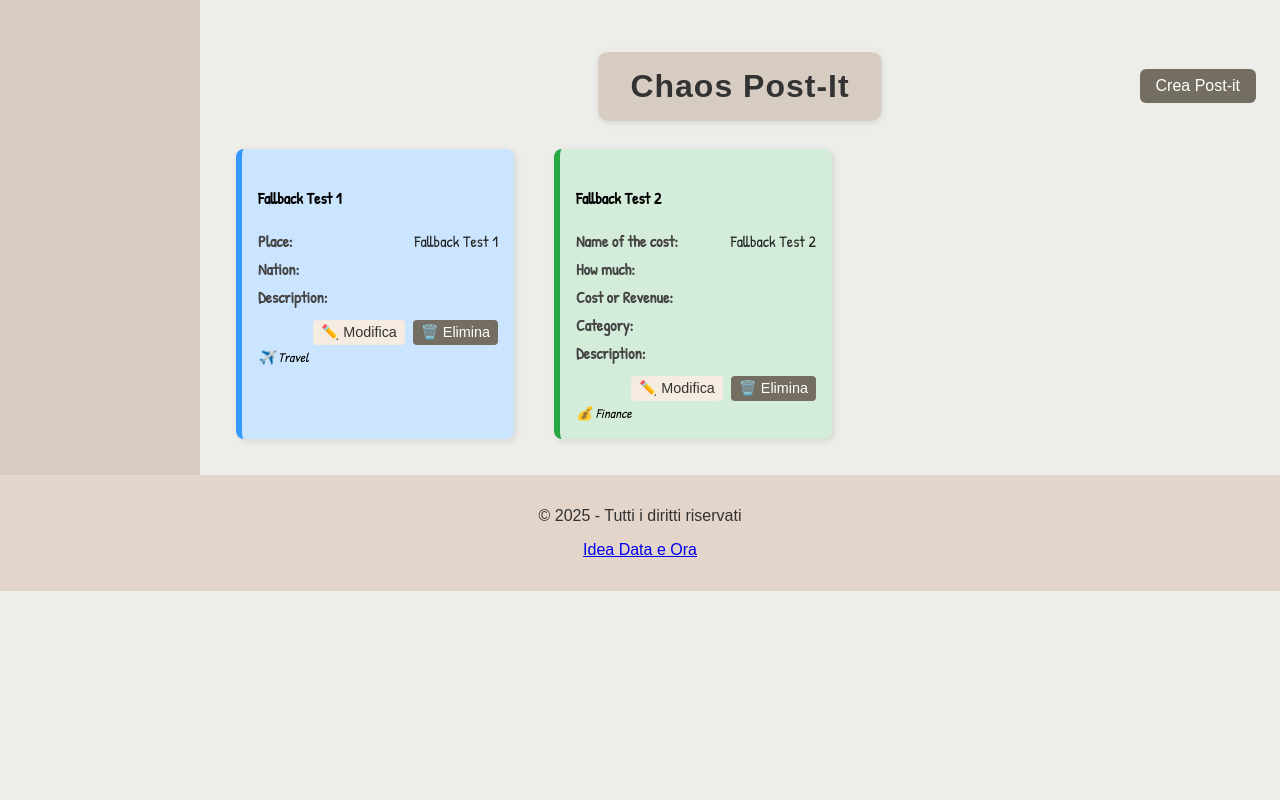
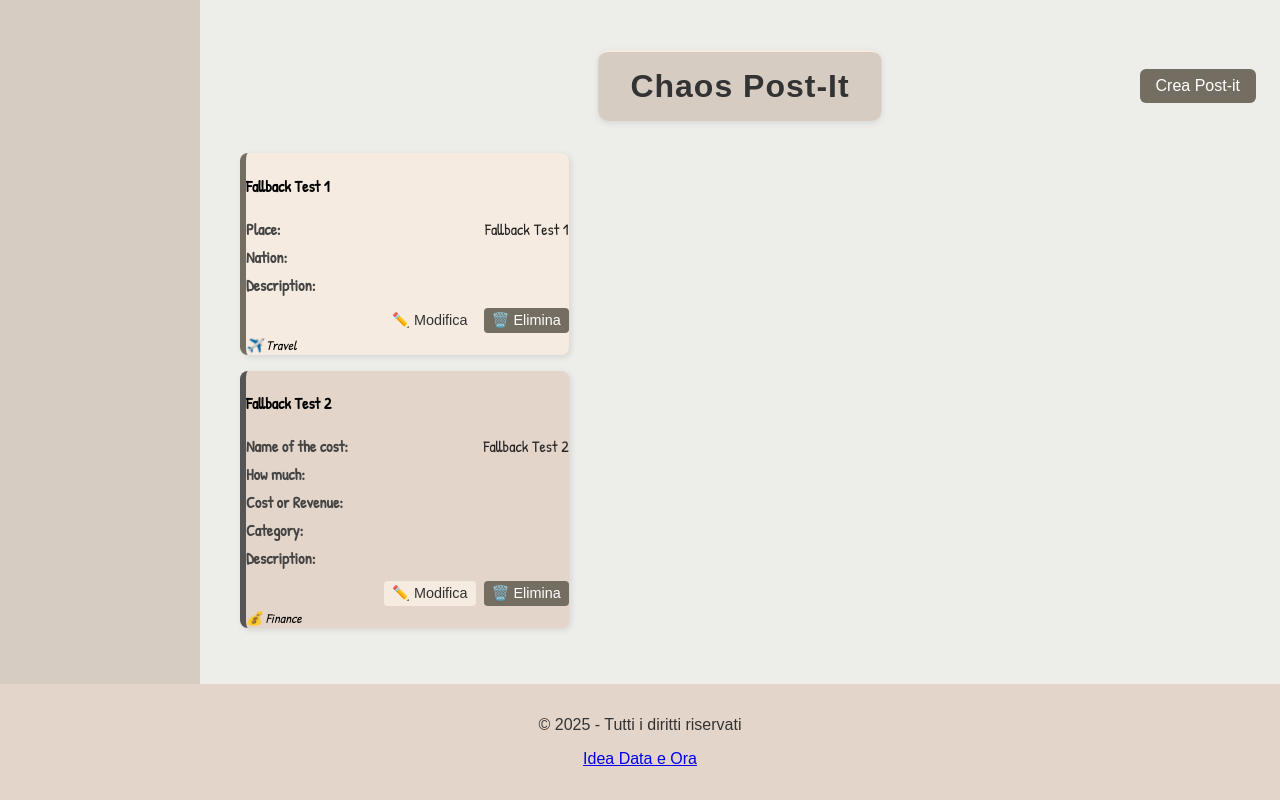
Before and after one commit to Alelover01/personalHub, a React (Create React App) app in the folder frontend/: page / in a window 1280 px wide. Shown: the part 1164-1964 px from the top of the page. Before the commit the page ends 1755 px from the top, so only its background shows below. Built offline with nearby package versions, Linux system fonts and the light colour scheme; no server answers.

Commit message:
Initial change of post-it background color

```diff
--- a/frontend/src/components/Postit/Postit.css
+++ b/frontend/src/components/Postit/Postit.css
@@ -4,10 +4,14 @@
   padding: 24px;
 }
 .postit-board {
-  display: flex;
+  column-count: auto;
+  column-width: 260px;
+  column-gap: 16px;
+  padding: 16px;
+  /*display: flex;
   flex-wrap: wrap;
   gap: 16px;
-  justify-content: flex-start;
+  justify-content: flex-start;*/
 }
 
 
@@ -19,58 +23,65 @@
 }
 /* Stile base */
 .postit {
-  padding: 16px;
+  display: inline-block;
+  width: 100%;
+  margin-bottom: 16px;
+  break-inside: avoid;
+  background-color: var(--base-bg);
   border-radius: 8px;
-  width: 240px;
-  margin: 12px;
   box-shadow: 2px 2px 6px rgba(0, 0, 0, 0.1);
   font-family: 'Patrick Hand', cursive;
   transition: transform 0.2s ease;
+
+  /*padding: 16px;
+  width: 240px;
+  margin: 12px;*/
 }
 
 .postit:hover {
   transform: scale(1.02);
+  box-shadow: 4px 4px 12px rgba(0, 0, 0, 0.15);
 }
 
 /* Sezioni colorate */
 .postit.travel {
-  background-color: #cce5ff;
-  border-left: 6px solid #3399ff;
+  background-color: var(--link-cl);
+  border-left: 6px solid var(--dark-cl);
 }
 
 .postit.finance {
-  background-color: #d4edda;
-  border-left: 6px solid #28a745;
+  background-color: var(--footer-bg);
+  border-left: 6px solid var(--other-cl);
 }
 
 .postit.books {
-  background-color: #f8d7da;
-  border-left: 6px solid #dc3545;
+  background-color: var(--nav-bg);
+  border-left: 6px solid var(--text-cl);
 }
 
 .postit.series {
-  background-color: #f0e5ff;
-  border-left: 6px solid #6f42c1;
+  background-color: var(--det-cl);
+  border-left: 6px solid var(--dark-cl);
 }
 
 .postit.anime {
-  background-color: #ffe5b4;
-  border-left: 6px solid #ff9900;
+  background-color: var(--base-bg);
+  border-left: 6px solid var(--other-cl);
 }
 
 .postit.manhwa {
-  background-color: #fff3cd;
-  border-left: 6px solid #ffc107;
+  background-color: var(--link-cl);
+  border-left: 6px solid var(--text-cl);
 }
 
 .postit.games {
-  background-color: #e2e3e5;
-  border-left: 6px solid #6c757d;
+  background-color: var(--footer-bg);
+  border-left: 6px solid var(--dark-cl);
 }
 
 .postit.sites {
-  background-color: #d1ecf1;
-  border-left: 6px solid #17a2b8;
+  background-color: var(--nav-bg);
+  border-left: 6px solid var(--other-cl);
 }
 
 .postit-content {
```
